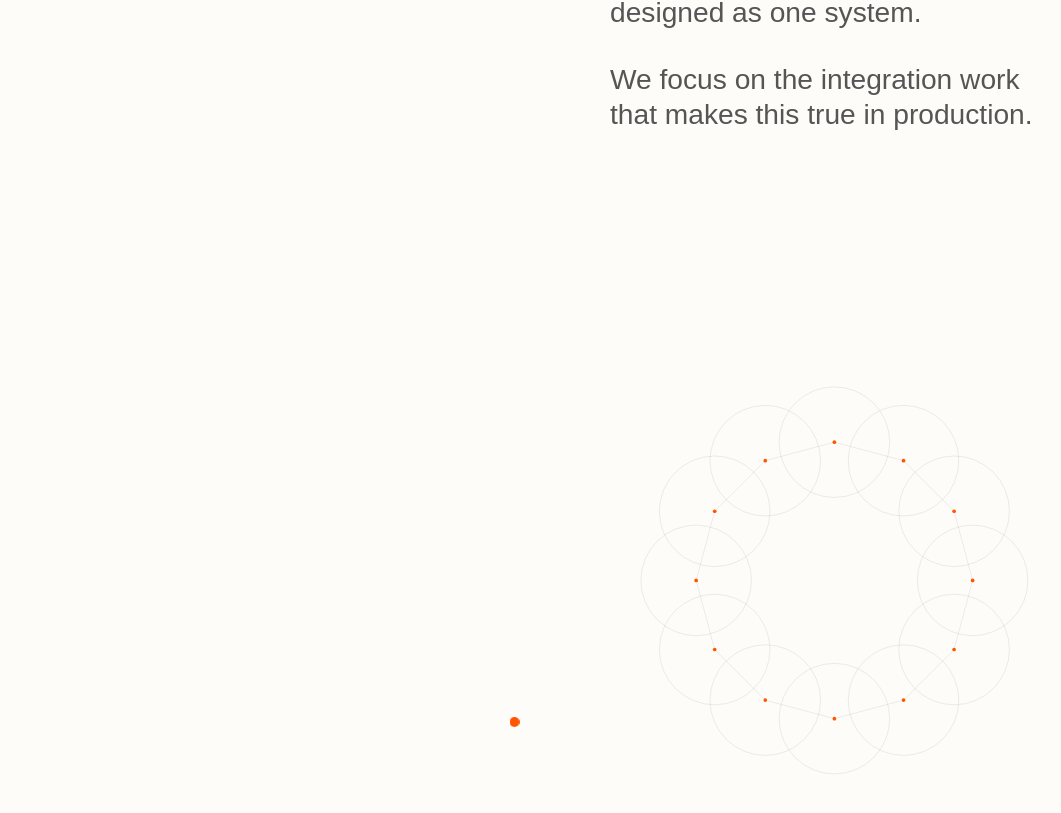
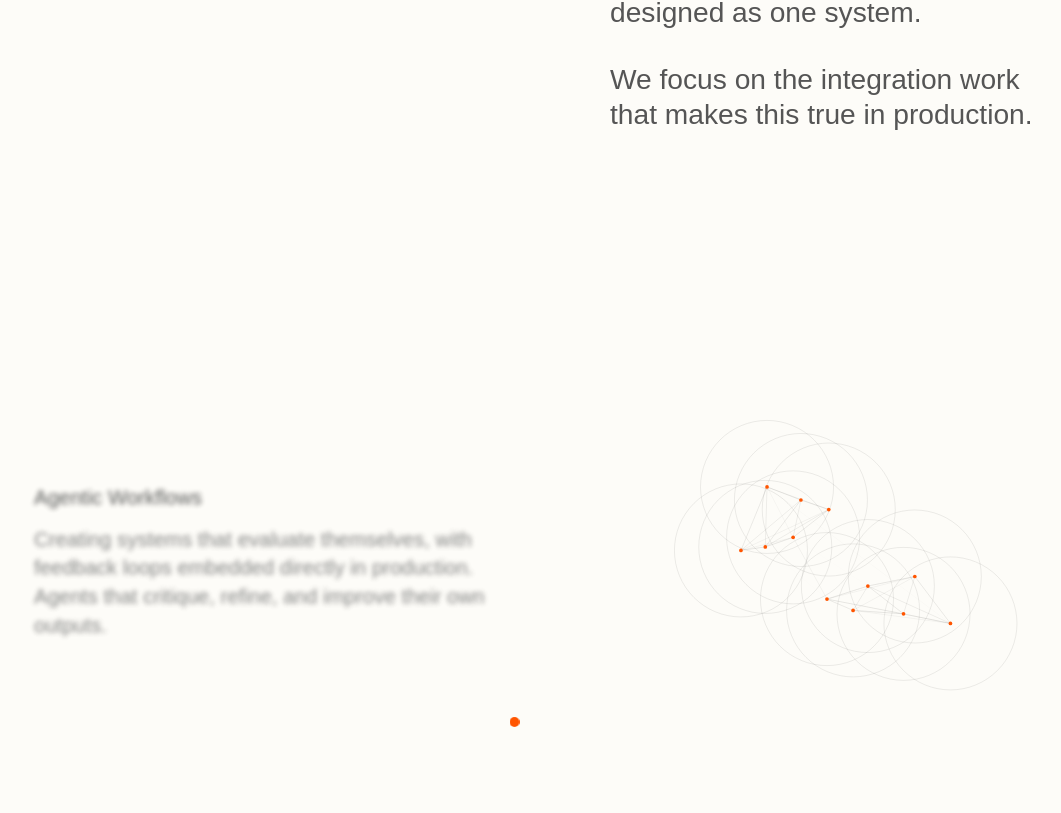
Before and after one commit to pendulum-ai/Pagenineteen2, a React (Vite) app: page / in a window 1280 px wide. Shown: the part 1591-2404 px from the top of the page, without its empty margins (126-1187 px from the left). Built offline with nearby package versions, Linux system fonts and the light colour scheme; a web font is replaced by a local one.

Commit message:
Refine ScrollSection: Sticky Snap, internal parallax, and softer physics. Update README.

```diff
--- a/src/components/layout/Header.css
+++ b/src/components/layout/Header.css
@@ -22,8 +22,9 @@
 /* Apply Difference to key elements instead of container to avoid isolation issues */
 .logo-link,
 .nav-link {
-  mix-blend-mode: difference;
-  color: white;
+  /* mix-blend-mode: difference; <-- REMOVED: Caused visibility issues on white */
+  color: var(--header-text-color, #000000); /* Default to black */
+  transition: color 0.1s linear; /* Smooth transition if JS lags slightly, but short enough to be felt as instant */
 }
 
 .logo {
@@ -39,7 +40,7 @@
 
 .nav-link {
   text-decoration: none;
-  color: white;
+  /* color handled by shared rule above */
   font-size: var(--text-small);
   font-weight: var(--weight-medium);
   text-transform: uppercase;
@@ -54,5 +55,5 @@
 
 .logo-link {
   text-decoration: none;
-  color: inherit;
+  /* color handled by shared rule above */
 }
--- a/src/components/layout/ScrollSection.css
+++ b/src/components/layout/ScrollSection.css
@@ -1,5 +1,5 @@
 .scroll-section-container {
-  height: 600vh;
+  height: 500vh;
   position: relative;
   width: 100%;
 }
@@ -29,8 +29,20 @@
   font-size: var(--text-h2);
   font-family: var(--font-main); /* Ensure Serif if that's the design, or Sans */
   font-weight: 500; /* Serif Display */
-  margin-bottom: var(--space-sm);
+  margin-bottom: var(--space-sm); /* Matches style of "What we build." in image */
   line-height: 1.1;
+}
+
+/* Special styling for the Intro item in ScrollSection */
+.scroll-text-block.intro-block p {
+  font-size: var(--text-body-lg); /* Matches Hero description */
+  line-height: 1.3;
+  color: var(--color-text); /* Brighter/Main text color */
+}
+
+.scroll-text-block.intro-block h3 {
+  font-size: var(--text-display); /* Hero-like title size */
+  margin-bottom: var(--space-md);
 }
 
 .scroll-text-block p {
--- a/src/components/layout/ScrollSection.jsx
+++ b/src/components/layout/ScrollSection.jsx
@@ -3,107 +3,140 @@ import { motion, useScroll, useTransform, useSpring } from 'framer-motion';
 import './ScrollSection.css';
 import GeometricIllustration from '../illustrations/GeometricIllustration';
 
-const ScrollTextBlock = ({ item, index, total, progress }) => {
-  const step = 1 / total;
-  const start = index * step;
-  const end = start + step;
+const FRAMES = [
+  {
+    range: [0.02, 0.20], // Extended duration (previously 0.14)
+    title: "What we build.",
+    text: "We don't just train models; we focus on the integration work required to make them true in production.",
+    isIntro: true
+  },
+  {
+    range: [0.23, 0.33],
+    title: "Multimodal Orchestration",
+    text: "Designing shared architectures that bridge vision, language, and speech models seamlessly. We don't just glue APIs together; we build unified inference pipelines."
+  },
+  {
+    range: [0.36, 0.46],
+    title: "Fine-tuning Pipelines",
+    text: "Building automated workflows for LoRA adaptation and continuous model improvement. From dataset curation to validation, entirely in code."
+  },
+  {
+    range: [0.49, 0.59],
+    title: "Real-time Systems",
+    text: "Pushing the boundaries of latency with streaming inference and instant voice interfaces. Because truly interactive AI must feel instantaneous."
+  },
+  {
+    range: [0.62, 0.72],
+    title: "Agentic Workflows",
+    text: "Creating systems that evaluate themselves, with feedback loops embedded directly in production. Agents that critique, refine, and improve their own outputs."
+  },
+  {
+    range: [0.75, 0.85],
+    title: "(Pro)sumer Interfaces",
+    text: "Crafting tools that don't just work, but feel intuitive and empowering to creative professionals. The interface is the model."
+  }
+];
 
-  // Opacity: Fade in quickly (0.05), stay visible longer, fade out near the end
+const ScrollTextBlock = ({ item, progress }) => {
+  const [start, end] = item.range;
+  const duration = end - start;
+
+  // "Stick" logic: Define a central plateau
+  // Item enters (35%), Holds (30%), Exits (35%)
+  const holdStart = start + duration * 0.35;
+  const holdEnd = end - duration * 0.35;
+
+  const fadeDuration = 0.025;
+
+  // Opacity: Fade in, Hold through the sticky phase, Fade out
+
+
+  // Y Moves: 4-point interpolation
+  // [Start, HoldStart, HoldEnd, End]
+
+  // Base values
+  const yStart = item.isIntro ? "20vh" : "30vh";
+  const yEnd = item.isIntro ? "-60vh" : "-30vh";
+
+  // Title: Stops in middle
+  const yTitle = useTransform(
+    progress,
+    [start, holdStart, holdEnd, end],
+    [yStart, "0vh", "0vh", yEnd]
+  );
+
+  // Text:
+  // 1. Enter: Parallax (enters later/slower)
+  // 2. Hold: Sync (no drift, rock solid)
+  // 3. Exit: Sync (moves EXACTLY with title to prevent "glitchy" separation)
+  const yText = useTransform(
+    progress,
+    [start, holdStart, holdEnd, end],
+    [
+      `calc(${yStart} + 3vh)`, // Enter: Parallax
+      "0vh",                   // Hold: Locked
+      "0vh",                   // Hold: Locked
+      yEnd                     // Exit: Locked with Title
+    ]
+  );
+
+  // Opacity: Fade out EARLY, before the "fly away" acceleration becomes jarring
+  // We fade out at 'holdEnd' essentially
   const opacity = useTransform(
     progress,
-    [start, start + 0.05, end - 0.05, end],
+    [start, start + fadeDuration, holdEnd, end],
     [0, 1, 1, 0]
   );
 
-  // Y position: Move from slightly below center to slightly above
-  // Reduced range for subtler "floating" effect rather than "flying"
-  const y = useTransform(
-    progress,
-    [start, end],
-    ["10vh", "-10vh"]
-  );
-
-  // Blur: Only blur during entrance/exit
+  // Blur: Clean during the entire hold phase
   const filter = useTransform(
     progress,
-    [start, start + 0.05, end - 0.05, end],
+    [start, holdStart, holdEnd, end],
     ["blur(10px)", "blur(0px)", "blur(0px)", "blur(10px)"]
   );
 
   return (
-    <motion.div
-      className="scroll-text-block"
-      style={{ opacity, y, filter }}
-    >
-      <h3>{item.title}</h3>
-      <p>{item.text}</p>
-    </motion.div>
+    <div className={`scroll-text-block ${item.isIntro ? 'intro-block' : ''}`}>
+      <motion.h3 style={{ opacity, y: yTitle, filter }}>
+        {item.title}
+      </motion.h3>
+      <motion.p style={{ opacity, y: yText, filter }}>
+        {item.text}
+      </motion.p>
+    </div>
   );
 };
 
 const ScrollSection = () => {
   const containerRef = useRef(null);
 
-  // Track scroll progress of the container
   const { scrollYProgress } = useScroll({
     target: containerRef,
     offset: ["start start", "end end"]
   });
 
-  // Updated Data with Title + Description (5 items)
-  const blocks = [
-    {
-      title: "Multimodal Orchestration",
-      text: "Designing shared architectures that bridge vision, language, and speech models seamlessly. We don't just glue APIs together; we build unified inference pipelines."
-    },
-    {
-      title: "Fine-tuning Pipelines",
-      text: "Building automated workflows for LoRA adaptation and continuous model improvement. From dataset curation to validation, entirely in code."
-    },
-    {
-      title: "Real-time Systems",
-      text: "Pushing the boundaries of latency with streaming inference and instant voice interfaces. Because truly interactive AI must feel instantaneous."
-    },
-    {
-      title: "Agentic Workflows",
-      text: "Creating systems that evaluate themselves, with feedback loops embedded directly in production. Agents that critique, refine, and improve their own outputs."
-    },
-    {
-      title: "(Pro)sumer Interfaces",
-      text: "Crafting tools that don't just work, but feel intuitive and empowering to creative professionals. The interface is the model."
-    }
-  ];
-
-  // STEPPED ANIMATION LOGIC
-  // New Ranges for 5 Items + Start + End
-  // 0-0.05: Intro
-  // 0.10-0.22: Item 1 (0.16 target)
-  // 0.28-0.36: Item 2 (0.32 target)
-  // 0.44-0.52: Item 3 (0.48 target)
-  // 0.60-0.68: Item 4 (0.64 target)
-  // 0.76-0.84: Item 5 (0.80 target)
-  // 0.95-1.0: Outro
+  // STEPPED ANIMATION LOGIC - Synchronized with FRAMES (6 Items -> 6 Visual States)
   const steppedProgress = useTransform(
     scrollYProgress,
-    // Inputs
+    // Keyframes align with the center of each text block's visibility
     [
-        0, 0.01, 0.05,
-        0.10, 0.22,
-        0.28, 0.36,
-        0.44, 0.52,
-        0.60, 0.68,
-        0.76, 0.84,
-        1
+        0, 0.11,      // Intro (Singularity)
+        0.28,         // Tech 1 (Cube)
+        0.41,         // Tech 2 (Snail)
+        0.54,         // Tech 3 (Nucleus)
+        0.67,         // Tech 4 (Frames)
+        0.80,         // Tech 5 (Ring)
+        0.95, 1       // End
     ],
-    // Outputs (align with GeometricIllustration states)
+    // Output Values for GeometricIllustration (0, 0.16, 0.32, 0.48, 0.64, 0.80)
     [
-        0, 0, 0.16,   // Start -> State 1
-        0.16, 0.32,   // State 1 -> State 2
-        0.32, 0.48,   // State 2 -> State 3
-        0.48, 0.64,   // State 3 -> State 4
-        0.64, 0.80,   // State 4 -> State 5
-        0.80, 0.80,   // State 5 Hold
-        1             // End
+        0, 0,         // Intro = Singularity (0)
+        0.16,         // Tech 1 = Cube
+        0.32,         // Tech 2 = Snail
+        0.48,         // Tech 3 = Nucleus
+        0.64,         // Tech 4 = Frames
+        0.80,         // Tech 5 = Ring
+        0.80, 0.80    // Hold Ring until end
     ]
   );
 
@@ -112,6 +145,16 @@ const ScrollSection = () => {
     stiffness: 50,
     damping: 15,
     mass: 1,
+    restDelta: 0.001
+  });
+
+  // SMOOTH TEXT SCROLL
+  // TUNED PHYSICS: "Buttery Control"
+  // Stiffness 120 / Damping 30
+  // Returning to softer physics to round off the sharp corners of the snap animation.
+  const smoothTextProgress = useSpring(scrollYProgress, {
+    stiffness: 120,
+    damping: 30,
     restDelta: 0.001
   });
 
@@ -128,19 +171,17 @@ const ScrollSection = () => {
            <motion.div
              className="dot scroll-dot"
              style={{
-               top: useTransform(scrollYProgress, [0, 1], ["20%", "80%"])
+               top: useTransform(smoothTextProgress, [0, 1], ["20%", "80%"]) // Also smooth the dot
              }}
            />
         </motion.div>
 
         <div className="content-area hero-left">
-           {blocks.map((item, index) => (
+           {FRAMES.map((item, index) => (
              <ScrollTextBlock
                key={index}
-               item={item} // Pass full object
-               index={index}
-               total={blocks.length}
-               progress={scrollYProgress}
+               item={item}
+               progress={smoothTextProgress} // Use smooth progress for text
              />
            ))}
         </div>
--- a/src/components/layout/ThemeController.jsx
+++ b/src/components/layout/ThemeController.jsx
@@ -1,5 +1,5 @@
 import React from 'react';
-import { motion, useScroll, useTransform, useSpring } from 'framer-motion';
+import { motion, useScroll, useTransform, useSpring, useMotionValueEvent } from 'framer-motion';
 
 const ThemeController = ({ targetRef }) => {
     // We target the Goal Section (via ref passed from Home)
@@ -25,6 +25,27 @@ const ThemeController = ({ targetRef }) => {
         ["#FFFFFF", "#1A1A1A"]
     );
 
+    // Interpolate Header Text Color (Black -> White)
+    const textColor = useTransform(
+        smoothProgress,
+        [0, 0.5], // Start changing earlier to ensure contrast
+        ["#000000", "#FFFFFF"]
+    );
+
+    // Update CSS variable for Header
+    React.useEffect(() => {
+        // Set default on mount
+        document.documentElement.style.setProperty('--header-text-color', '#000000');
+        return () => {
+            // Reset on unmount
+            document.documentElement.style.setProperty('--header-text-color', '#000000');
+        };
+    }, []);
+
+    useMotionValueEvent(textColor, "change", (latest) => {
+        document.documentElement.style.setProperty('--header-text-color', latest);
+    });
+
     return (
         <motion.div
             style={{
--- a/src/pages/Home.jsx
+++ b/src/pages/Home.jsx
@@ -2,6 +2,7 @@ import React, { useRef } from 'react';
 import { motion, useScroll, useTransform } from 'framer-motion';
 import Hero from '../components/sections/Hero';
 import MissionSection from '../components/sections/MissionSection';
+
 import ScrollSection from '../components/layout/ScrollSection';
 import GoalSection from '../components/sections/GoalSection';
 import ThemeController from '../components/layout/ThemeController';
```
Also changed, not shown: 1 other file (tests, documents, lock files or other folders).
